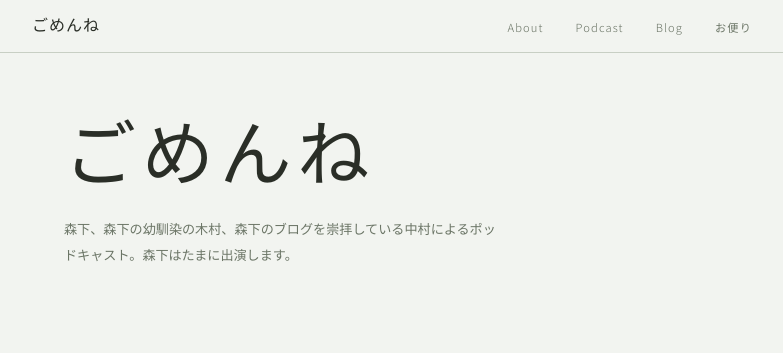
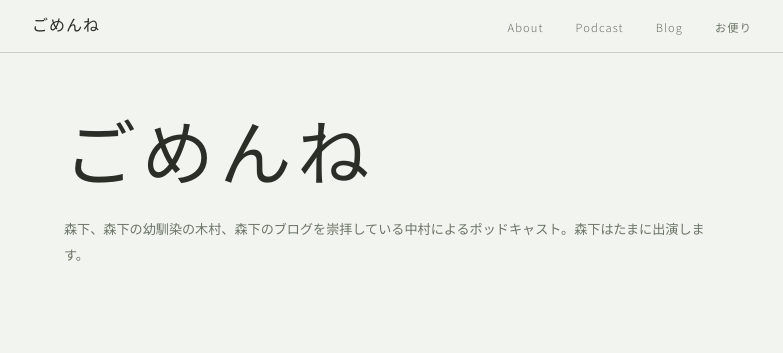
Before and after one commit to gomenne-team/gomenne-team.github.io, a plain HTML site: page index.html in a window 1280 px wide. Shown: the top 353 px of the page, without its empty margins (248-1031 px from the left). Drawn offline with Linux system fonts and the light colour scheme.

Commit message:
Update style.css

```diff
--- a/style.css
+++ b/style.css
@@ -109,7 +109,7 @@ section {
   font-size: 0.82rem;
   color: var(--ink-muted);
   line-height: 1.95;
-  max-width: 440px;
+  max-width: 740px;
   margin-bottom: 2rem;
 }
 
```
